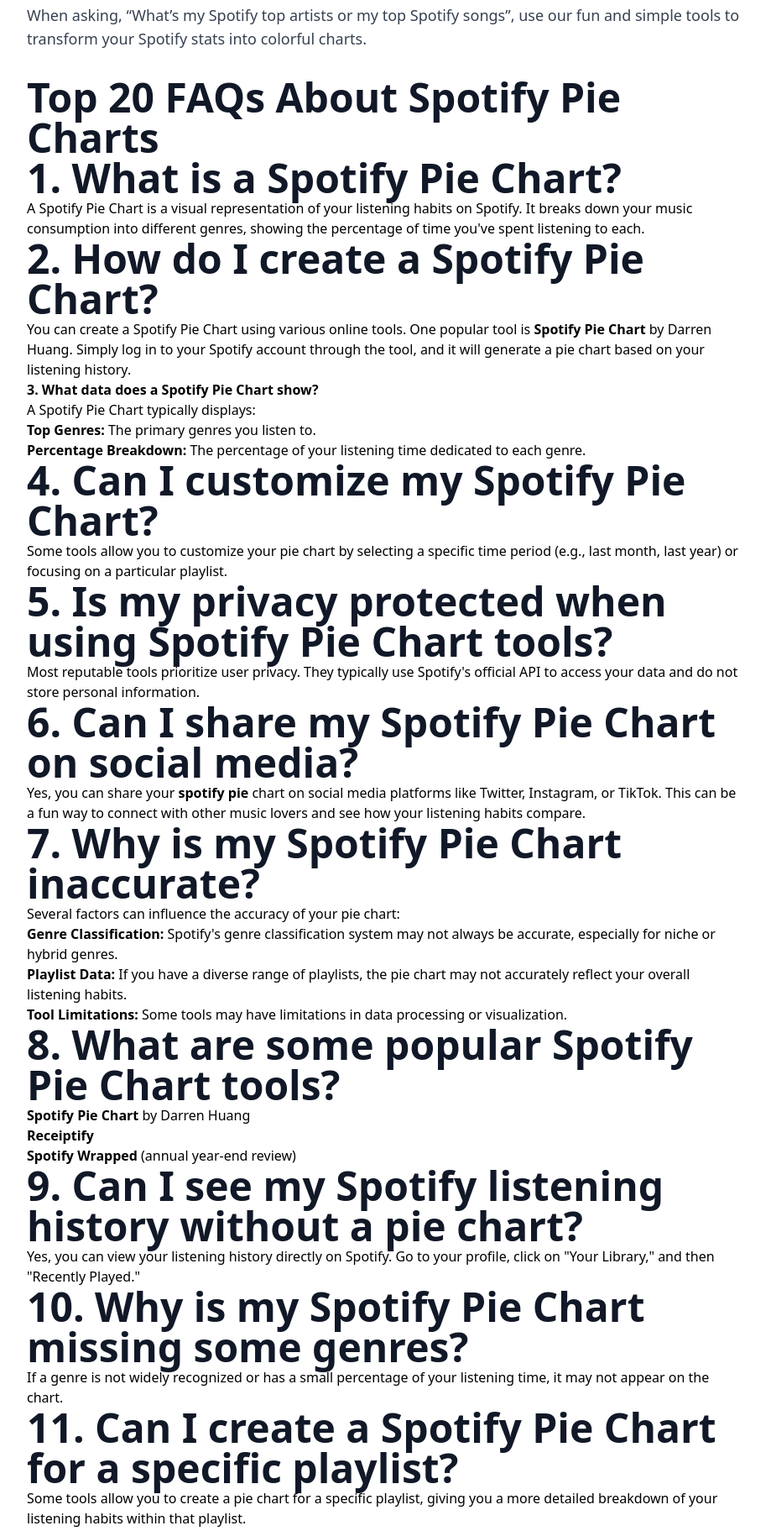
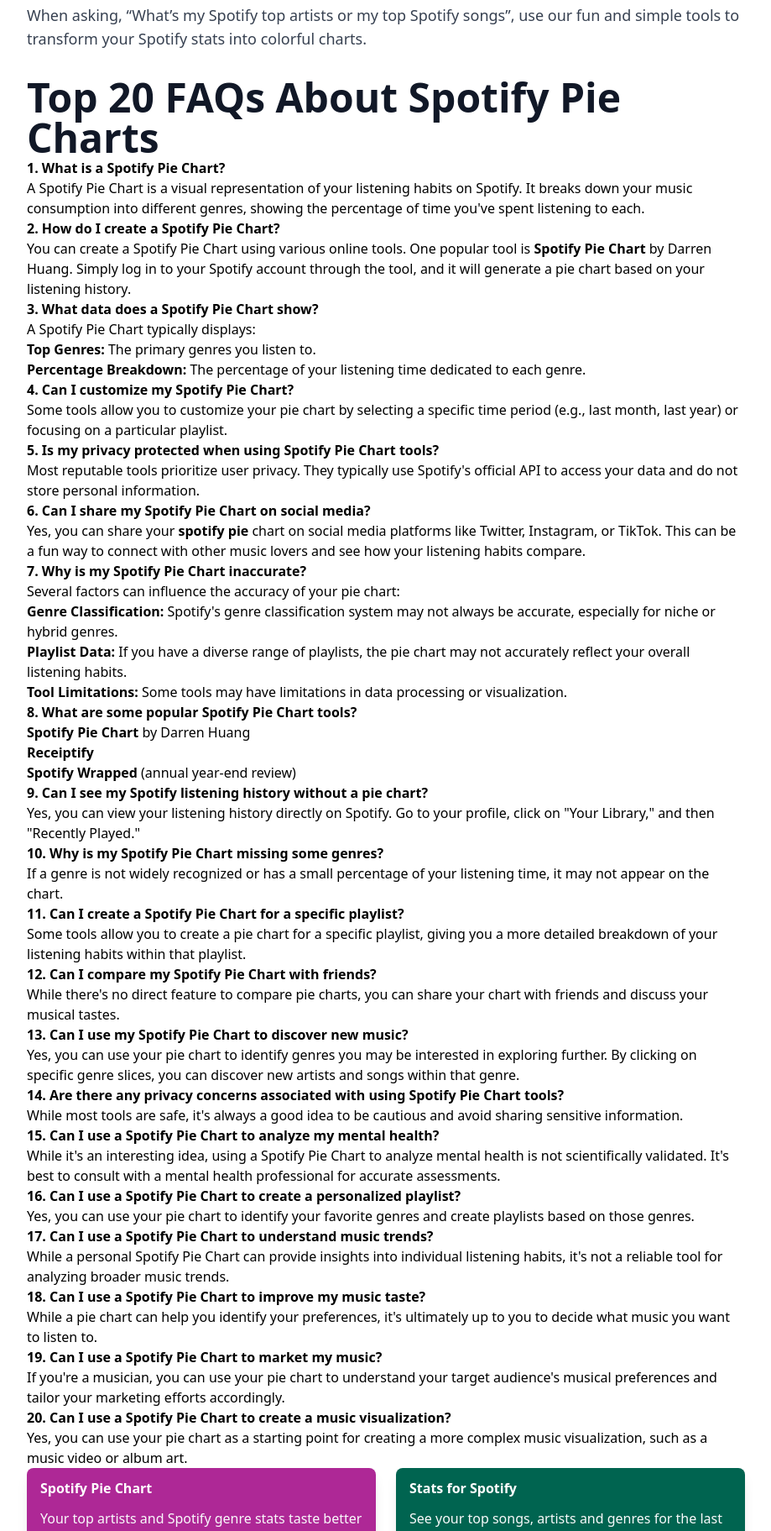
Before and after one commit to TodayMediaHub/todaymediahub.github.io, a Jekyll site: the page built from index.markdown, in a window 1280 px wide. Shown: the part 1472-3295 px from the top of the page at 84% size, without its empty margins (180-1099 px from the left). Built offline with Jekyll 4.4.1, drawn with Linux system fonts in a browser that asks for light colours.

Commit message:
Update home.html
k

```diff
--- a/_layouts/home.html
+++ b/_layouts/home.html
@@ -112,10 +112,10 @@ This interactive tool allows you to explore your listening habits in detail. You
           colorful charts.
         </p>
         <h2 class="text-4xl font-black text-gray-900 sm:text-5xl" data-sourcepos="1:1-1:39"><strong>Top 20 FAQs About Spotify Pie Charts</strong></h2>
-<h3 class="text-4xl font-black text-gray-900 sm:text-5xl" data-sourcepos="3:1-4:207"><strong>1. What is a Spotify Pie Chart?</strong></h3>
+<h3 ><strong>1. What is a Spotify Pie Chart?</strong></h3>
 <p data-sourcepos="3:1-4:207">A Spotify Pie Chart is a visual representation of your listening habits on Spotify. It breaks down your music consumption into different genres, showing the percentage of time you've spent listening to each.</p>
 
-<h3 class="text-4xl font-black text-gray-900 sm:text-5xl" data-sourcepos="6:1-7:243"><strong>2. How do I create a Spotify Pie Chart?</strong></h3>
+<h3 ><strong>2. How do I create a Spotify Pie Chart?</strong></h3>
 <p data-sourcepos="6:1-7:243">You can create a Spotify Pie Chart using various online tools. One popular tool is <a href="https://spotifypiechart.github.io/"><strong>Spotify Pie Chart</strong></a> by Darren Huang. Simply log in to your Spotify account through the tool, and it will generate a pie chart based on your listening history.</p>
 
 <h3><strong>3. What data does a Spotify Pie Chart show?</strong></h3>
@@ -125,16 +125,16 @@ This interactive tool allows you to explore your listening habits in detail. You
  	<li data-sourcepos="11:1-11:51"><strong>Top Genres:</strong> The primary genres you listen to.</li>
  	<li data-sourcepos="12:1-13:0"><strong>Percentage Breakdown:</strong> The percentage of your listening time dedicated to each genre.</li>
 </ul>
-<h3 class="text-4xl font-black text-gray-900 sm:text-5xl" data-sourcepos="14:1-15:152"><strong>4. Can I customize my Spotify Pie Chart?</strong></h3>
+<h3 ><strong>4. Can I customize my Spotify Pie Chart?</strong></h3>
 <p data-sourcepos="14:1-15:152">Some tools allow you to customize your pie chart by selecting a specific time period (e.g., last month, last year) or focusing on a particular playlist.</p>
 
-<h3 class="text-4xl font-black text-gray-900 sm:text-5xl" data-sourcepos="17:1-18:146"><strong>5. Is my privacy protected when using Spotify Pie Chart tools?</strong></h3>
+<h3 ><strong>5. Is my privacy protected when using Spotify Pie Chart tools?</strong></h3>
 <p data-sourcepos="17:1-18:146">Most reputable tools prioritize user privacy. They typically use Spotify's official API to access your data and do not store personal information.</p>
 
-<h3 class="text-4xl font-black text-gray-900 sm:text-5xl" data-sourcepos="20:1-21:195"><strong>6. Can I share my Spotify Pie Chart on social media?</strong></h3>
+<h3 ><strong>6. Can I share my Spotify Pie Chart on social media?</strong></h3>
 <p data-sourcepos="20:1-21:195">Yes, you can share your <a href="https://spotifypiechart.github.io/"><strong>spotify pie</strong></a> chart on social media platforms like Twitter, Instagram, or TikTok. This can be a fun way to connect with other music lovers and see how your listening habits compare.</p>
 
-<h3 class="text-4xl font-black text-gray-900 sm:text-5xl" data-sourcepos="23:1-24:61"><strong>7. Why is my Spotify Pie Chart inaccurate?</strong></h3>
+<h3 ><strong>7. Why is my Spotify Pie Chart inaccurate?</strong></h3>
 <p data-sourcepos="23:1-24:61">Several factors can influence the accuracy of your pie chart:</p>
 
 <ul data-sourcepos="25:1-28:0">
@@ -142,46 +142,46 @@ This interactive tool allows you to explore your listening habits in detail. You
  	<li data-sourcepos="26:1-26:134"><strong>Playlist Data:</strong> If you have a diverse range of playlists, the pie chart may not accurately reflect your overall listening habits.</li>
  	<li data-sourcepos="27:1-28:0"><strong>Tool Limitations:</strong> Some tools may have limitations in data processing or visualization.</li>
 </ul>
-<h3 class="text-4xl font-black text-gray-900 sm:text-5xl" data-sourcepos="29:1-29:53"><strong>8. What are some popular Spotify Pie Chart tools?</strong></h3>
+<h3><strong>8. What are some popular Spotify Pie Chart tools?</strong></h3>
 <ul data-sourcepos="30:1-33:0">
  	<li data-sourcepos="30:1-30:39"><strong>Spotify Pie Chart</strong> by Darren Huang</li>
  	<li data-sourcepos="31:1-31:16"><a href="https://spotifypiechart.github.io/receiptify/"><strong>Receiptify</strong></a></li>
  	<li data-sourcepos="32:1-33:0"><strong>Spotify Wrapped</strong> (annual year-end review)</li>
 </ul>
-<h3 class="text-4xl font-black text-gray-900 sm:text-5xl" data-sourcepos="34:1-35:134"><strong>9. Can I see my Spotify listening history without a pie chart?</strong></h3>
+<h3><strong>9. Can I see my Spotify listening history without a pie chart?</strong></h3>
 <p data-sourcepos="34:1-35:134">Yes, you can view your listening history directly on Spotify. Go to your profile, click on "Your Library," and then "Recently Played."</p>
 
-<h3 class="text-4xl font-black text-gray-900 sm:text-5xl" data-sourcepos="37:1-38:117"><strong>10. Why is my Spotify Pie Chart missing some genres?</strong></h3>
+<h3><strong>10. Why is my Spotify Pie Chart missing some genres?</strong></h3>
 <p data-sourcepos="37:1-38:117">If a genre is not widely recognized or has a small percentage of your listening time, it may not appear on the chart.</p>
 
-<h3 class="text-4xl font-black text-gray-900 sm:text-5xl" data-sourcepos="40:1-41:151"><strong>11. Can I create a Spotify Pie Chart for a specific playlist?</strong></h3>
+<h3><strong>11. Can I create a Spotify Pie Chart for a specific playlist?</strong></h3>
 <p data-sourcepos="40:1-41:151">Some tools allow you to create a pie chart for a specific playlist, giving you a more detailed breakdown of your listening habits within that playlist.</p>
 
-<h3 class="text-4xl font-black text-gray-900 sm:text-5xl" data-sourcepos="43:1-44:125"><strong>12. Can I compare my Spotify Pie Chart with friends?</strong></h3>
+<h3><strong>12. Can I compare my Spotify Pie Chart with friends?</strong></h3>
 <p data-sourcepos="43:1-44:125">While there's no direct feature to compare pie charts, you can share your chart with friends and discuss your musical tastes.</p>
 
-<h3 class="text-4xl font-black text-gray-900 sm:text-5xl" data-sourcepos="46:1-47:190"><strong>13. Can I use my Spotify Pie Chart to discover new music?</strong></h3>
+<h3><strong>13. Can I use my Spotify Pie Chart to discover new music?</strong></h3>
 <p data-sourcepos="46:1-47:190">Yes, you can use your pie chart to identify genres you may be interested in exploring further. By clicking on specific genre slices, you can discover new artists and songs within that genre.</p>
 
-<h3 class="text-4xl font-black text-gray-900 sm:text-5xl" data-sourcepos="49:1-50:106"><strong>14. Are there any privacy concerns associated with using Spotify Pie Chart tools?</strong></h3>
+<h3><strong>14. Are there any privacy concerns associated with using Spotify Pie Chart tools?</strong></h3>
 <p data-sourcepos="49:1-50:106">While most tools are safe, it's always a good idea to be cautious and avoid sharing sensitive information.</p>
 
 <h2 data-sourcepos="52:1-53:196"><strong>15. Can I use a Spotify Pie Chart to analyze my mental health?</strong></h2>
 <p data-sourcepos="52:1-53:196">While it's an interesting idea, using a Spotify Pie Chart to analyze mental health is not scientifically validated. It's best to consult with a mental health professional for accurate assessments.</p>
 
-<h3 class="text-4xl font-black text-gray-900 sm:text-5xl" data-sourcepos="55:1-56:108"><strong>16. Can I use a Spotify Pie Chart to create a personalized playlist?</strong></h3>
+<h3><strong>16. Can I use a Spotify Pie Chart to create a personalized playlist?</strong></h3>
 <p data-sourcepos="55:1-56:108">Yes, you can use your pie chart to identify your favorite genres and create playlists based on those genres.</p>
 
-<h3 class="text-4xl font-black text-gray-900 sm:text-5xl" data-sourcepos="58:1-59:150"><strong>17. Can I use a Spotify Pie Chart to understand music trends?</strong></h3>
+<h3><strong>17. Can I use a Spotify Pie Chart to understand music trends?</strong></h3>
 <p data-sourcepos="58:1-59:150">While a personal Spotify Pie Chart can provide insights into individual listening habits, it's not a reliable tool for analyzing broader music trends.</p>
 
-<h3 class="text-4xl font-black text-gray-900 sm:text-5xl" data-sourcepos="61:1-62:127"><strong>18. Can I use a Spotify Pie Chart to improve my music taste?</strong></h3>
+<h3><strong>18. Can I use a Spotify Pie Chart to improve my music taste?</strong></h3>
 <p data-sourcepos="61:1-62:127">While a pie chart can help you identify your preferences, it's ultimately up to you to decide what music you want to listen to.</p>
 
-<h3 class="text-4xl font-black text-gray-900 sm:text-5xl" data-sourcepos="64:1-65:152"><strong>19. Can I use a Spotify Pie Chart to market my music?</strong></h3>
+<h3><strong>19. Can I use a Spotify Pie Chart to market my music?</strong></h3>
 <p data-sourcepos="64:1-65:152">If you're a musician, you can use your pie chart to understand your target audience's musical preferences and tailor your marketing efforts accordingly.</p>
 
-<h3 class="text-4xl font-black text-gray-900 sm:text-5xl" data-sourcepos="67:1-68:137"><strong>20. Can I use a Spotify Pie Chart to create a music visualization?</strong></h3>
+<h3><strong>20. Can I use a Spotify Pie Chart to create a music visualization?</strong></h3>
 <p data-sourcepos="67:1-68:137">Yes, you can use your pie chart as a starting point for creating a more complex music visualization, such as a music video or album art.</p>
 
         <div class="grid sm:grid-cols-2 gap-6">
```
